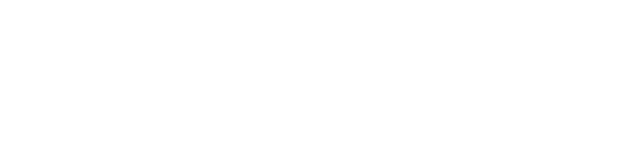
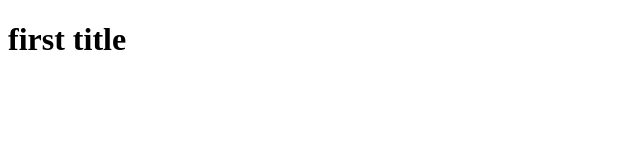
Before and after one commit to txantay/my-super-website, a plain HTML site: page index.html in a window 1280 px wide. Shown: the whole page, without its empty margins (0-640 px from the left). Drawn offline with Linux system fonts and the light colour scheme.

Commit message:
création h1

```diff
--- a/index.html
+++ b/index.html
@@ -5,6 +5,7 @@
     <title>title</title>
   </head>
   <body>
+  <h1>first title</h1>
 
   </body>
 </html>
```
